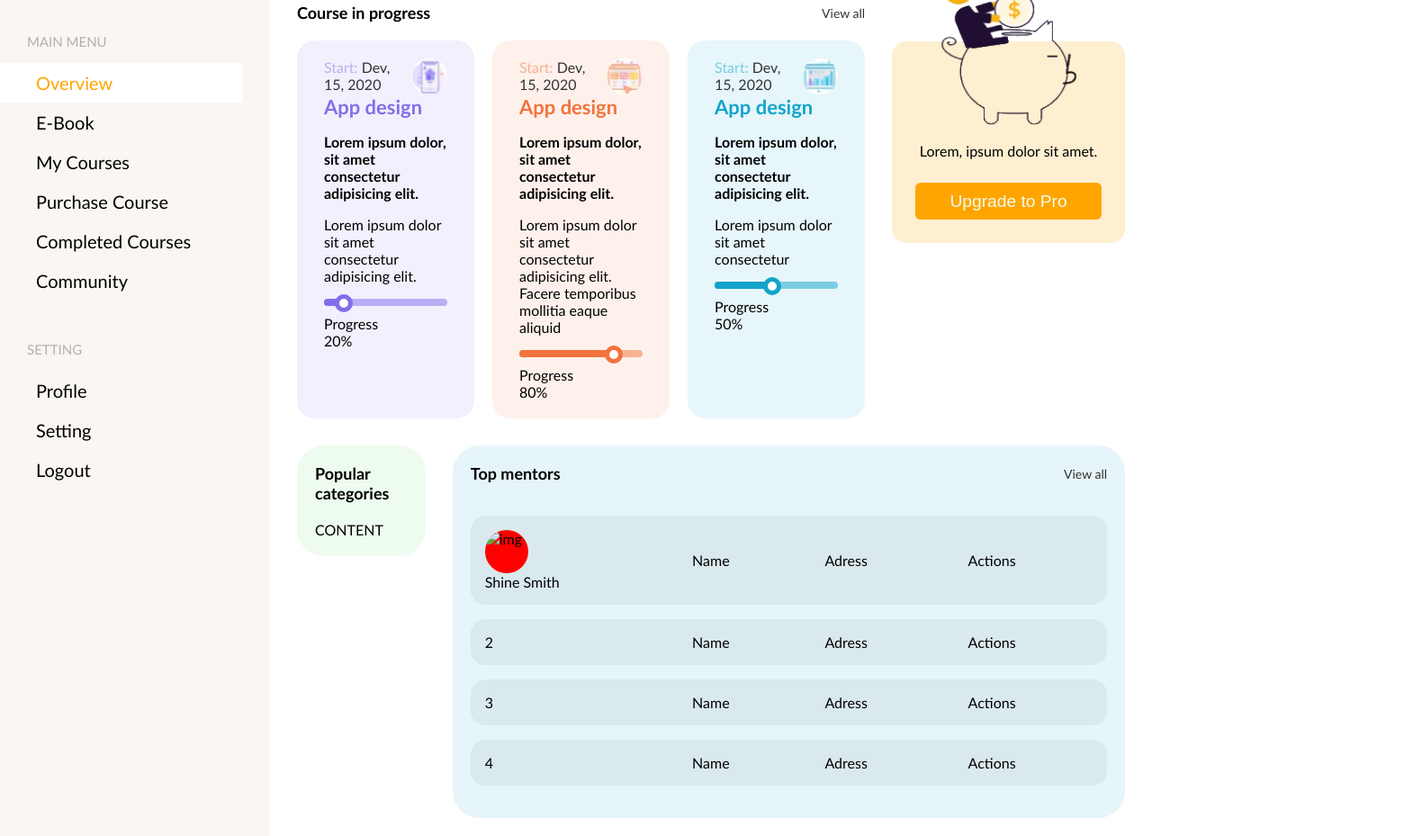
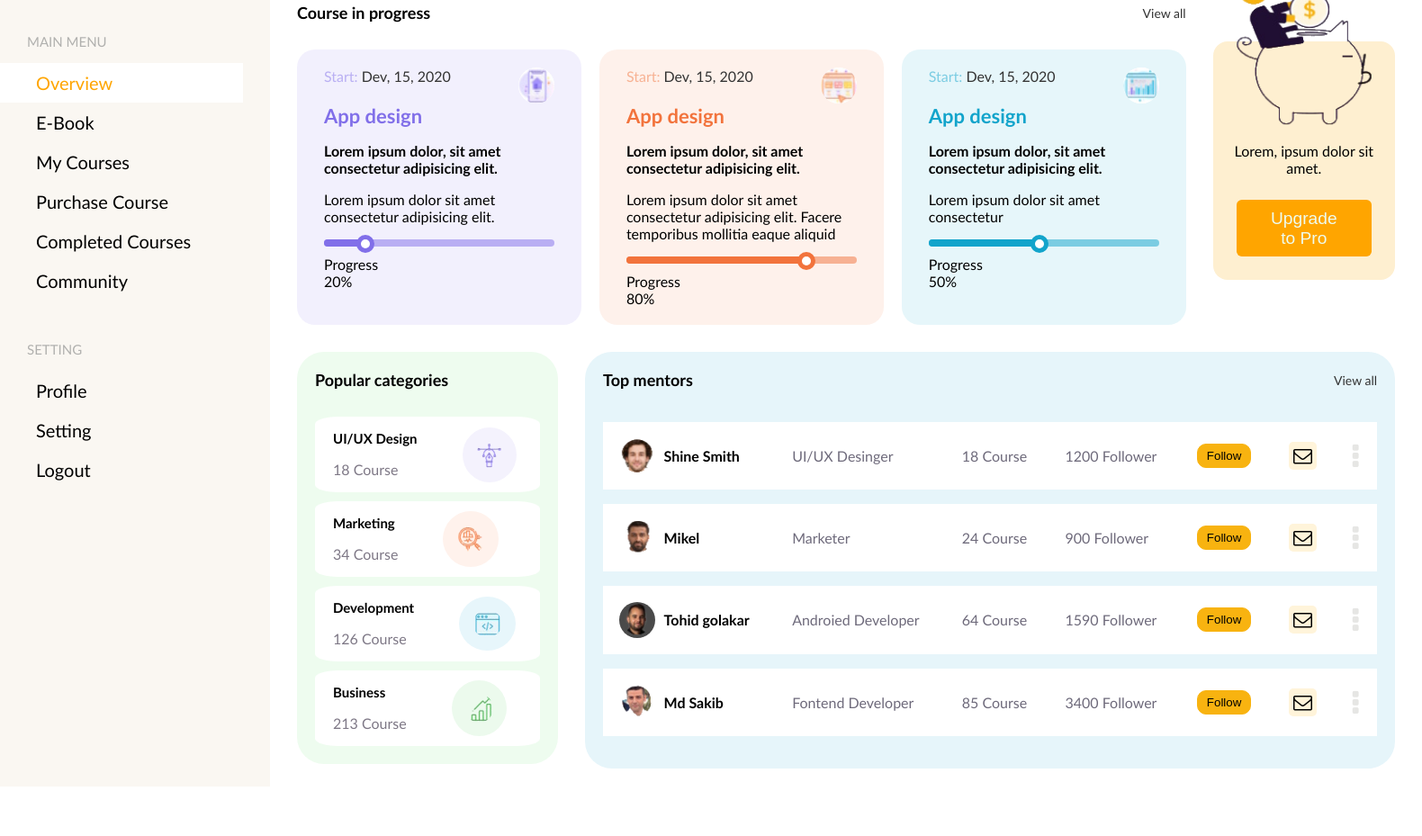
Before and after one commit to kestgrig/eduhouse, a plain HTML site: page index.html in a window 1280 px wide. Shown: the part 117-1046 px from the top of the page at 90% size, 1580 px wide, since content can reach past the window. After the commit the page ends 991 px from the top, so only its background shows below. Drawn offline with Linux system fonts and the light colour scheme.

Commit message:
eduhousefinal

```diff
--- a/css/main.css
+++ b/css/main.css
@@ -38,12 +38,13 @@ main {
 
 .popular-categories {
     grid-area: popular;
+    width: 290px;
 
 }
 
 .top-mentors {
     grid-area: mentors;
-
+    width: 900px;
 }
 
 .block {
@@ -123,19 +124,56 @@ main {
     user-select: none;
 }
 
+.content > article {
+    background-color: #fff;
+    border-radius: 10%;
+    gap: 50px;
+    align-items: center;
+    padding-left: 20px;
+    padding-right: 20px;
+    margin-top: 10px;
+}
+
+.popCateg {
+    display: flex;
+}
+
+.textone {
+    font-weight: 600;
+    font-size: 15px;
+
+}
+
+.texttwo {
+    color: #7E7886
+}
+
+.violeticonDesign {
+    background-color: #F4F2FD;
+    border-radius: 50%;
+    padding: 15px;
+}
+
+.orangeDesign {
+    background-color: #FFF2EC;
+    border-radius: 50%;
+    padding: 15px;
+}
 
 
 
+.blueDesign {
+    background-color: #E7F6FB;
+    border-radius: 50%;
+    padding: 15px;
+}
 
 
-
-
-
-
-
-
-
-
+.greenDesign {
+    background-color: #ECFAED;
+    border-radius: 50%;
+    padding: 15px;
+}
 
 
 
--- a/css/mentors.css
+++ b/css/mentors.css
@@ -2,16 +2,9 @@ table {
     border-spacing: 0 1rem;
 }
 
-thead {
-
-}
-
-thead tr {
-
-}
 
 thead td {
-    padding: 1rem;
+    padding: 2rem;
     text-transform: uppercase;
     font-weight: bold;
     font-size: 0.8rem;
@@ -19,34 +12,33 @@ thead td {
 }
 
 tbody {
-    border-spacing: 1rem;
+    border-spacing: 2rem;
 }
 
-tbody tr {
-    background-color: rgba(0, 0, 0, 0.05);
+tbody > tr {
+    background-color: #FFFFFF;
+
 }
 
 
 tbody tr:hover {
     background-color: rgba(0, 0, 0, 0.2);
-}
-
-tbody td {
-    padding: 1rem;
-    margin-bottom: 2rem;
-}
-
-tbody td:first-child {
-    border-radius: 1rem 0 0 1rem;
 
 }
 
-tbody td:last-child {
-    border-radius: 0 1rem 1rem 0;
+tbody tr td {
+    padding: 1.1rem;
+}
+
+.firstMentor {
+    display: flex;
+    gap: 10px;
+    font-weight: 600;
+    font-size: 16px ;
 
 }
 
-tbody td div {
+tbody tr td div {
     display: flex;
     align-items: center;
     gap: 1rem;
@@ -54,8 +46,47 @@ tbody td div {
 
 tbody td img {
     display: inline-block;
-    width: 3rem;
-    height: 3rem;
-    background-color: red;
-    border-radius: 50%;
+    width: 2.5rem;
+    height: 2.5rem;
+    border-radius: 60%;
 }
+
+
+.textMentors {
+    color: #6E6A7B;
+
+}
+
+.buttonFollow {
+    background-color: #F8B310;
+    border: 1px solid #F8B310;
+    padding: 5px 10px;
+    border-radius: 10px;
+}
+
+.buttonFollow:hover {
+    cursor: pointer;
+}
+
+.fa-envelope-o {
+    font-size: 21px;
+    background-color: #FFF4DA;
+    padding: 5px;
+    border-radius: 5px;
+}
+
+
+.letterIcon:hover {
+    cursor: pointer;
+    font-size: 24px;
+}
+
+.threedotsIcon {
+    color: #E6E6E4;
+    font-size: 32px;
+    font-weight: 200;
+}
+
+.threedotsIcon:hover {
+    cursor: pointer;
+}
--- a/index.html
+++ b/index.html
@@ -51,7 +51,7 @@
                 <i class="fa fa-search icon"></i>
             </form>
             <div class="user-block">
-                <i class="fa fa-bell-o notifications">
+                <i class="fa fa-bell-o notifications" href="#">
                     <div class="bubble"></div>
                 </i>
                 <img class="avatar" src="./img/user-avatar.jpg" alt="User-avatar">
@@ -135,7 +135,36 @@
 
         <section class="block block-bg popular-categories">
             <h2 class="title">Popular categories</h2>
-            <div class="content">CONTENT</div>
+            <div class="content">
+                <article class="popCateg">
+                    <div>
+                        <p class="textone">UI/UX Design</p>
+                        <p class="texttwo">18 Course</p>
+                    </div>
+                    <img class="violeticonDesign" src="./img/popularcategoriesone.png" alt="">
+                </article>
+                <article class="popCateg">
+                    <div>
+                        <p class="textone">Marketing</p>
+                        <p class="texttwo">34 Course</p>
+                    </div>
+                    <img class="orangeDesign" src="./img/popularcategoriessecond.png" alt="">
+                </article>
+                <article class="popCateg">
+                    <div>
+                        <p class="textone">Development</p>
+                        <p class="texttwo">126 Course</p>
+                    </div>
+                    <img class="blueDesign" src="./img/popularcategoriesthird.png" alt="">
+                </article>
+                <article class="popCateg">
+                    <div>
+                        <p class="textone">Business</p>
+                        <p class="texttwo">213 Course</p>
+                    </div>
+                    <img class="greenDesign" src="./img/popularcategoriesforth.png" alt="">
+                </article>
+            </div>
         </section>
 
         <section style="background-color: #e6f5fa;" class="block block-bg top-mentors">
@@ -152,31 +181,76 @@
                 </thead> -->
                 <tbody>
                     <tr>
-                        <td>
-                            <img src="" alt="img">
+                        <td class="firstMentor">
+                            <img src="./img/firstmentor.png" alt="img">
                             <div class="namesurname">Shine Smith</div>
                         </td>
-                        <td>Name</td>
-                        <td>Adress</td>
-                        <td>Actions</td>
+                        <td class="textMentors">UI/UX Desinger</td>
+                        <td class="textMentors">18 Course</td>
+                        <td class="textMentors">1200 Follower</td>
+                        <td>
+                            <button class="buttonFollow">Follow</button>
+                        </td>
+                        <td class="letterIcon">
+                            <i class="fa fa-envelope-o"></i>
+                        </td>
+                        <td class="threedotsIcon">
+                            <i class="fa fa-ellipsis-v"></i>
+                        </td>
                     </tr>
                     <tr>
-                        <td>2</td>
-                        <td>Name</td>
-                        <td>Adress</td>
-                        <td>Actions</td>
+                        <td class="firstMentor">
+                            <img src="./img/secondmentor.png" alt="img">
+                            <div class="namesurname">Mikel</div>
+                        </td>
+                        <td class="textMentors">Marketer</td>
+                        <td class="textMentors">24 Course</td>
+                        <td class="textMentors">900 Follower</td>
+                        <td>
+                            <button class="buttonFollow">Follow</button>
+                        </td>
+                        <td class="letterIcon">
+                            <i class="fa fa-envelope-o"></i>
+                        </td>
+                        <td class="threedotsIcon">
+                            <i class="fa fa-ellipsis-v"></i>
+                        </td>
                     </tr>
                     <tr>
-                        <td>3</td>
-                        <td>Name</td>
-                        <td>Adress</td>
-                        <td>Actions</td>
+                        <td class="firstMentor">
+                            <img src="./img/thirdmentor.png" alt="img">
+                            <div class="namesurname">Tohid golakar</div>
+                        </td>
+                        <td class="textMentors">Androied Developer</td>
+                        <td class="textMentors">64 Course</td>
+                        <td class="textMentors">1590 Follower</td>
+                        <td>
+                            <button class="buttonFollow">Follow</button>
+                        </td>
+                        <td class="letterIcon">
+                            <i class="fa fa-envelope-o"></i>
+                        </td>
+                        <td class="threedotsIcon">
+                            <i class="fa fa-ellipsis-v"></i>
+                        </td>
                     </tr>
                     <tr>
-                        <td>4</td>
-                        <td>Name</td>
-                        <td>Adress</td>
-                        <td>Actions</td>
+                        <td class="firstMentor">
+                            <img src="./img/fourthmentor.png" alt="img">
+                            <div class="namesurname">Md Sakib</div>
+                        </td>
+                        <td class="textMentors">Fontend Developer</td>
+                        <td class="textMentors">85 Course</td>
+                        <td class="textMentors">3400 Follower</td>
+                        <td>
+                            <button class="buttonFollow">Follow</button>
+                        </td>
+                        <td class="letterIcon">
+                            <i class="fa fa-envelope-o"></i>
+                        </td>
+                        <td class="threedotsIcon">
+                            <i class="fa fa-ellipsis-v"></i>
+                        </td>
                     </tr>
                 </tbody>
             </table>
```
Also changed, not shown: img/popularcategoriesforth.png (added), img/popularcategoriesone.png (added), img/popularcategoriessecond.png (added), img/popularcategoriesthird.png (added).
